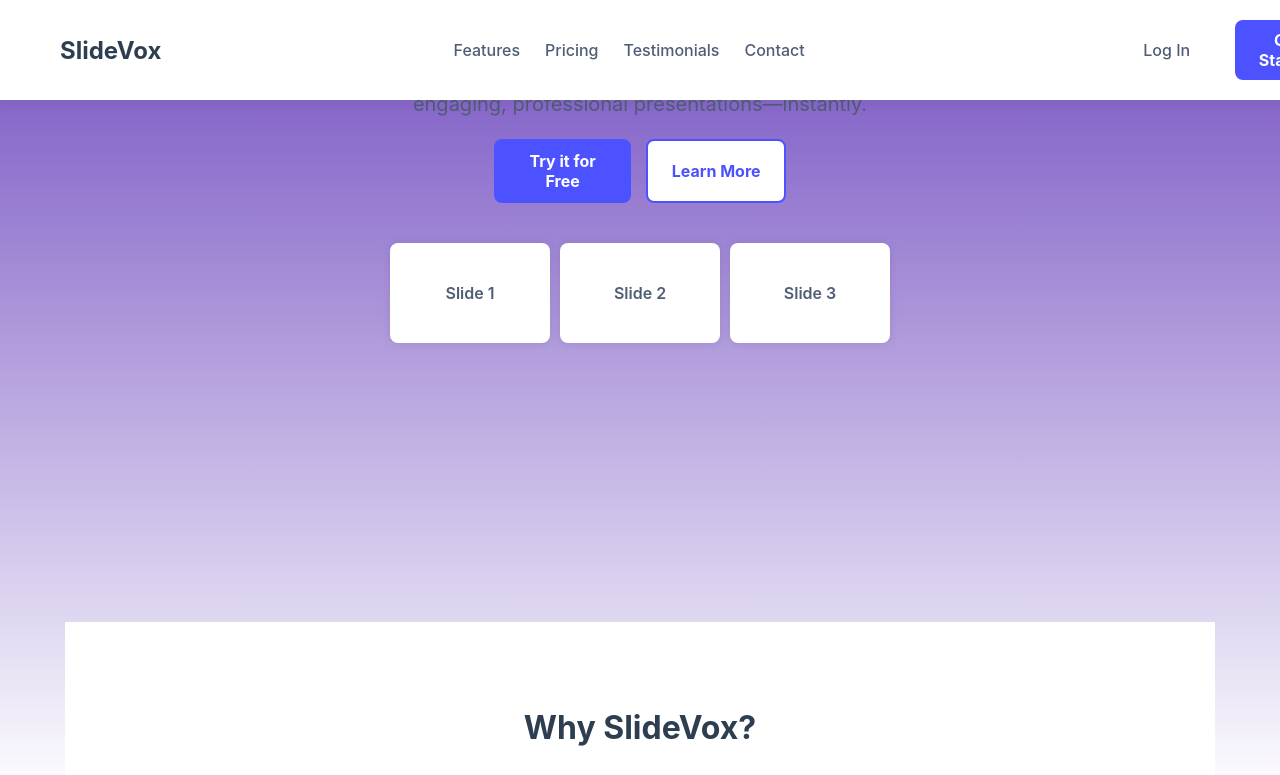
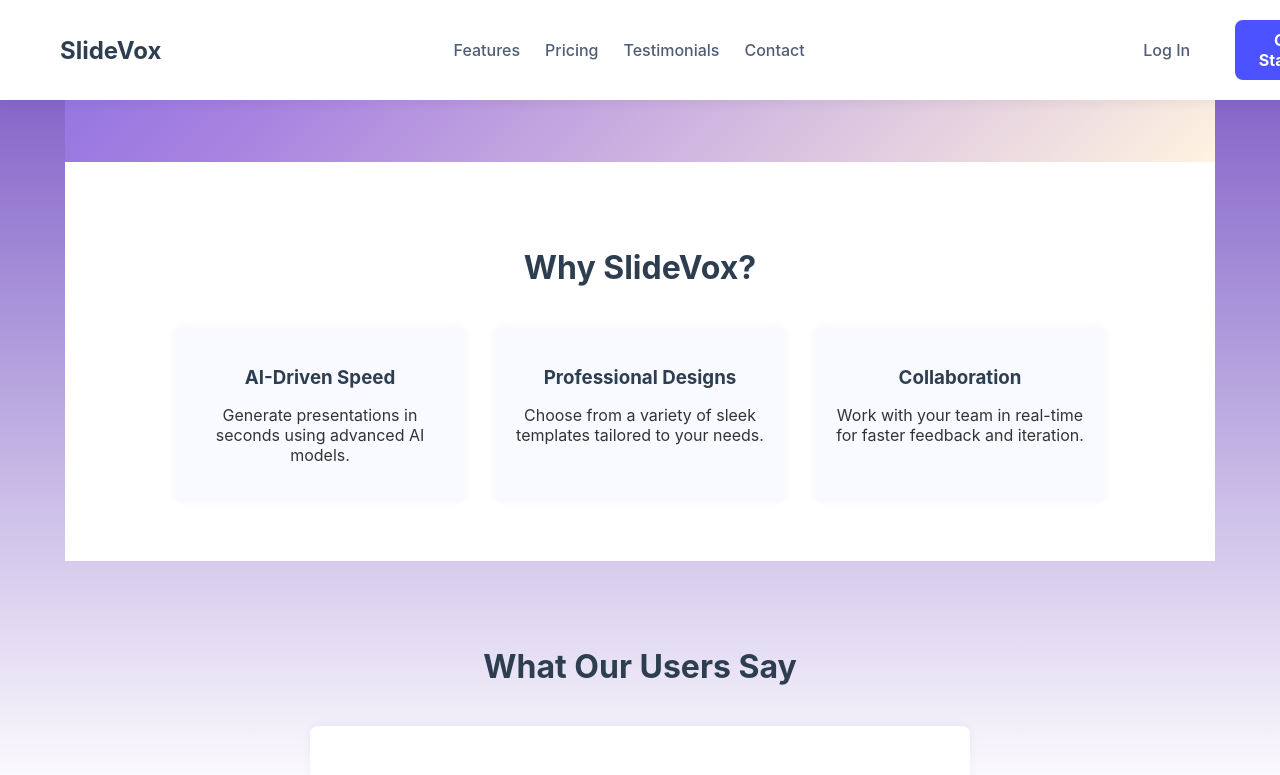
Before and after one commit to arustogi/slidevoxfrontend, a React (Vite) app: page / in a window 1280 px wide. Shown: the top 775 px of the page. Built offline with nearby package versions, Linux system fonts and the light colour scheme; what aws-amplify would draw is missing.

Commit message:
removed hero section

```diff
--- a/src/Home.tsx
+++ b/src/Home.tsx
@@ -174,29 +174,6 @@ function Home() {
       </section>
 
       {/* Hero Section */}
-      <header className="hero">
-        <div className="hero-content">
-          <h1>THE SLIDE VOX</h1>
-          <p>
-            The ultimate AI-powered slide creation platform. Easily transform your ideas into engaging, professional presentations—instantly.
-          </p>
-          <div className="hero-buttons">
-            <button className="primary-btn" onClick={() => navigate("/upload")}>
-              Try it for Free
-            </button>
-            <button className="secondary-btn">
-              Learn More
-            </button>
-          </div>
-
-          {/* Optional Mockup Slides */}
-          <div className="mockup-slides">
-            <div className="slide">Slide 1</div>
-            <div className="slide">Slide 2</div>
-            <div className="slide">Slide 3</div>
-          </div>
-        </div>
-      </header>
 
       {/* Features Section (Why SlideVox?) */}
       <section className="features" id="features">
```
